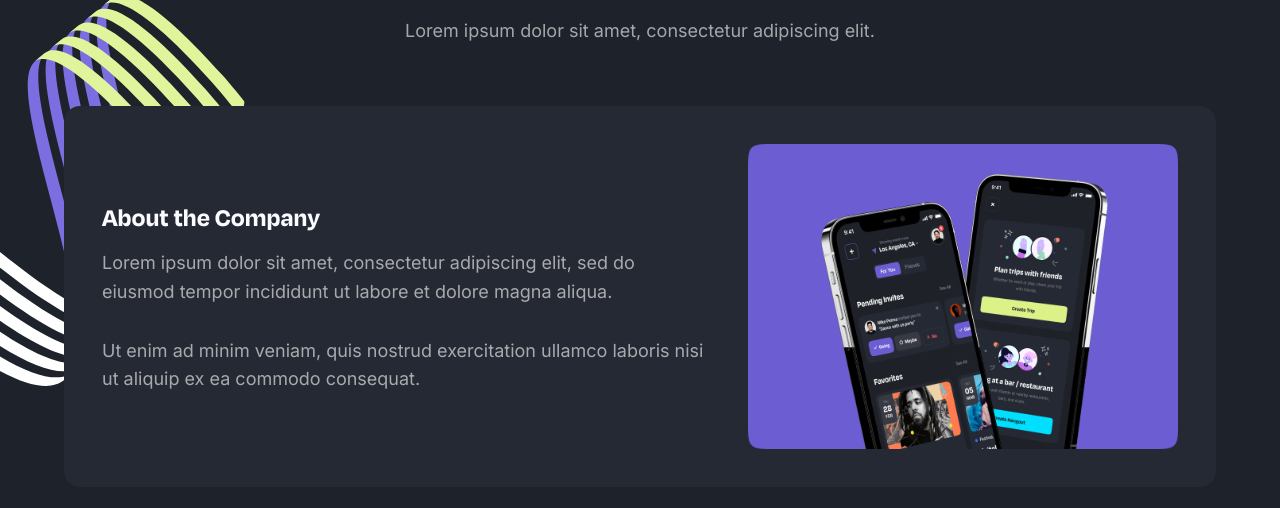
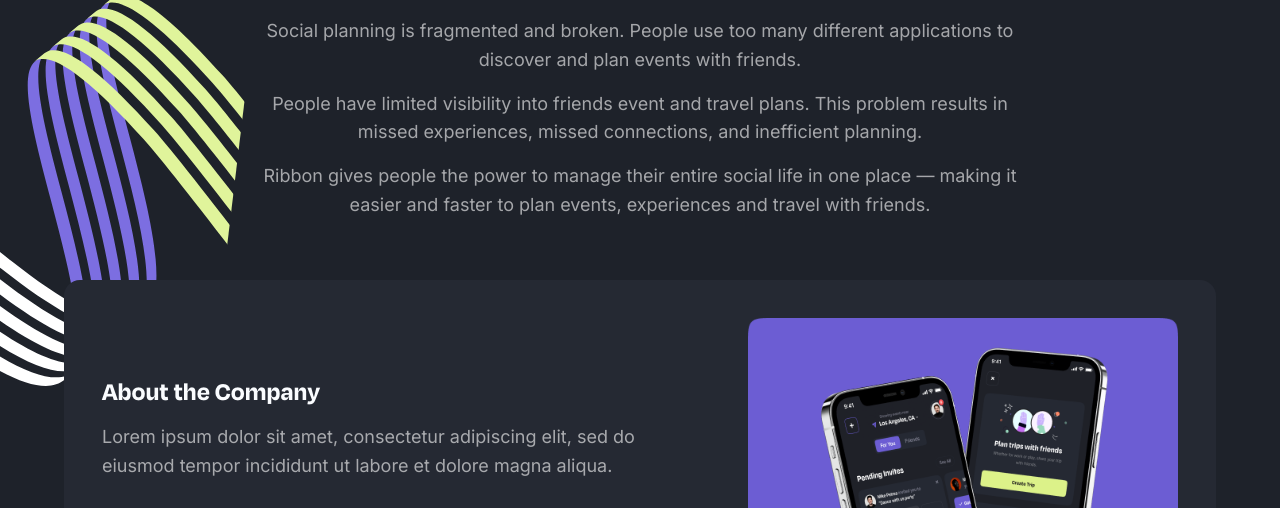
Before and after one commit to abdullahmehboob20s/Ribbon-web, a website: page public/about-us.html in a window 1280 px wide. Shown: the part 250-758 px from the top of the page. Drawn offline with nearby package versions, Linux system fonts and the light colour scheme; no server answers; files whose address does not match are found by name.

Commit message:
Added descrition in about-page

```diff
--- a/public/about-us.html
+++ b/public/about-us.html
@@ -38,9 +38,23 @@
         <h1 class="text-center white fs-64px font-degular-bold mb-20px">
           About Us
         </h1>
-        <p class="text-center fs-20px lh-1_6 opacity-0_6">
-          Lorem ipsum dolor sit amet, consectetur adipiscing elit.
-        </p>
+
+        <section class="about-description">
+          <p class="text-center fs-20px lh-1_6 opacity-0_6 mb-15px">
+            Social planning is fragmented and broken. People use too many
+            different applications to discover and plan events with friends.
+          </p>
+          <p class="text-center fs-20px lh-1_6 opacity-0_6 mb-15px">
+            People have limited visibility into friends event and travel plans.
+            This problem results in missed experiences, missed connections, and
+            inefficient planning.
+          </p>
+          <p class="text-center fs-20px lh-1_6 opacity-0_6">
+            Ribbon gives people the power to manage their entire social life in
+            one place — making it easier and faster to plan events, experiences
+            and travel with friends.
+          </p>
+        </section>
       </header>
     </div>
 
--- a/src/sass/pages/_about-us.scss
+++ b/src/sass/pages/_about-us.scss
@@ -3,6 +3,12 @@
 .about-us {
   .about-ribbon {
     position: absolute;
+  }
+
+  .about-description {
+    max-width: rem(800);
+    width: 100%;
+    margin: 0 auto;
   }
 
   .about-ribbon.one {
```
Also changed, not shown: src/about-us.html (+17 -3 lines), public/css/index.css.
